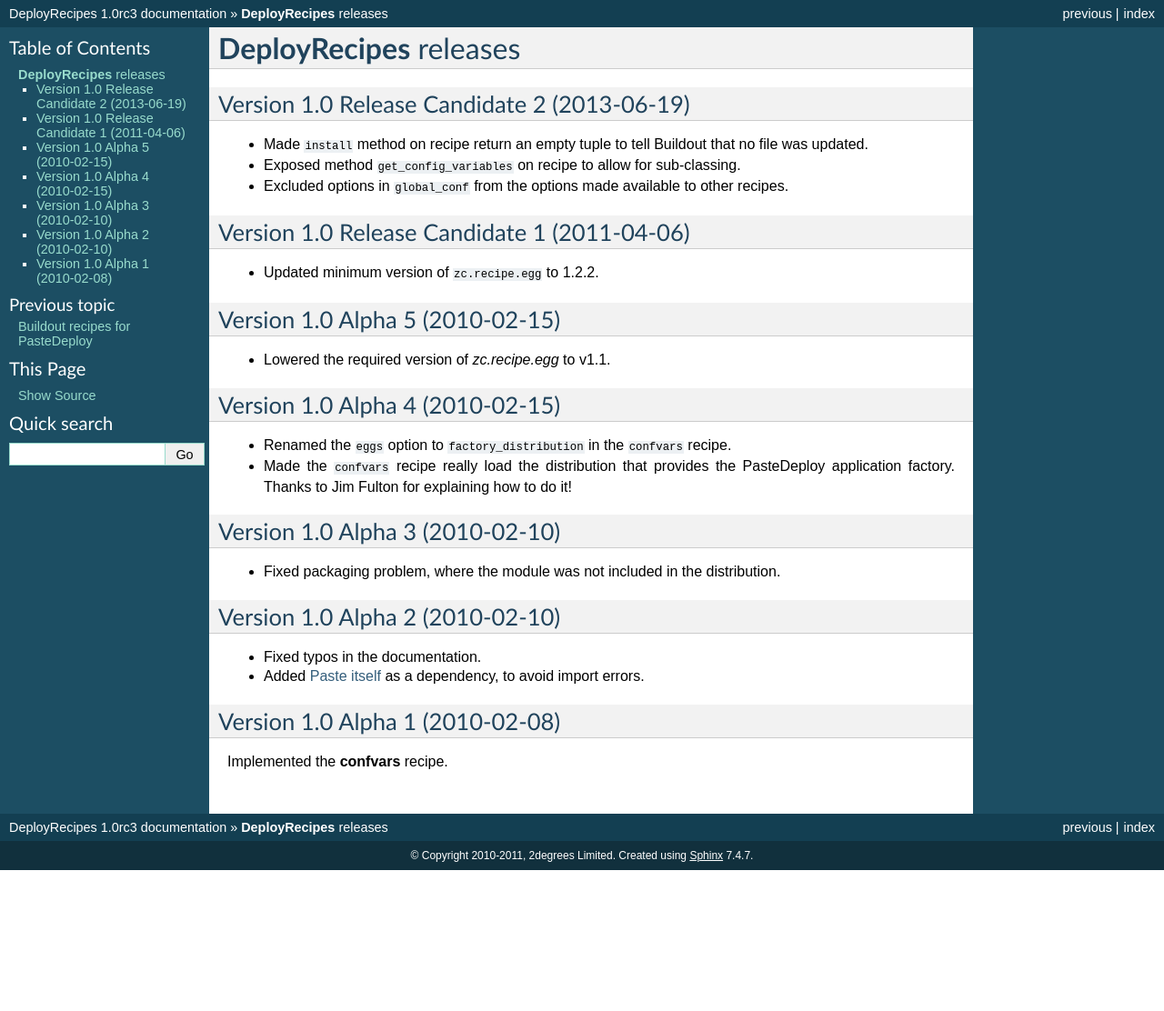
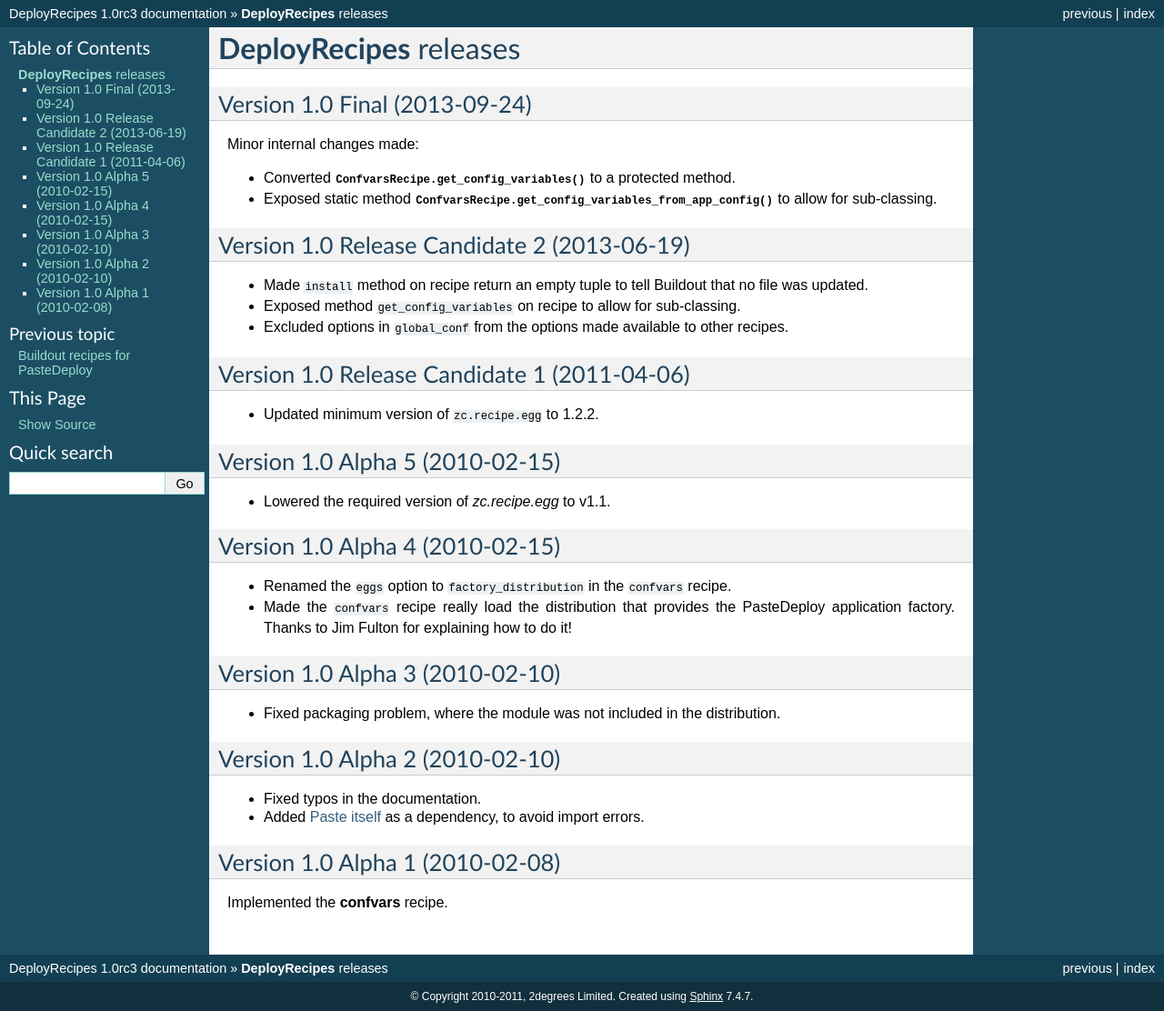
Before and after one commit to 2degrees/deployrecipes, a Sphinx documentation site: the page built from docs/source/changelog.rst, in a window 1280 px wide. Shown: the whole page at 91% size. Built offline with Sphinx 7.4.7, drawn with Linux system fonts in a browser that asks for light colours; before the commit the page ends 957 px from its top, so only the background shows below that.

Commit message:
Updated changelog as per latest changes

```diff
--- a/docs/source/changelog.rst
+++ b/docs/source/changelog.rst
@@ -1,5 +1,17 @@
 **DeployRecipes** releases
 ==========================
+
+
+Version 1.0 Final (2013-09-24)
+------------------------------
+
+Minor internal changes made:
+
+- Converted :meth:`ConfvarsRecipe.get_config_variables` to a protected method.
+- Exposed static method
+  :meth:`ConfvarsRecipe.get_config_variables_from_app_config` to allow for
+  sub-classing.
+
 
 Version 1.0 Release Candidate 2 (2013-06-19)
 --------------------------------------------
```
